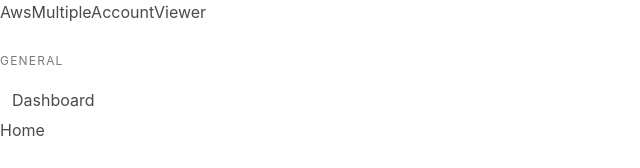
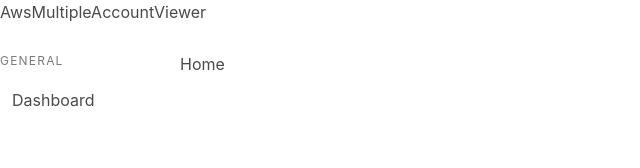
Before and after one commit to Libetrada/AwsMultipleAccountViewer, a Vue app: page /#/ in a window 1280 px wide. Shown: the top 168 px of the page, without its empty margins (0-640 px from the left). Built offline with nearby package versions, Linux system fonts and the light colour scheme; the HTML template or start-up script is replaced by a standard one.

Commit message:
adjust style

```diff
--- a/src/components/layout/Sidebar.vue
+++ b/src/components/layout/Sidebar.vue
@@ -1,7 +1,15 @@
 <template lang="pug">
-  aside.menu
+  aside.menu.sidebar
     p.menu-label General
     ul.menu-list
       li
         a Dashboard
 </template>
+
+<style lang="stylus">
+.sidebar
+    width   180px
+    float   left
+    margin  0
+    padding 0
+</style>
```
